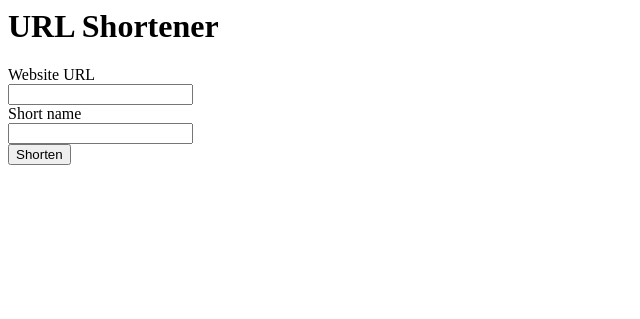
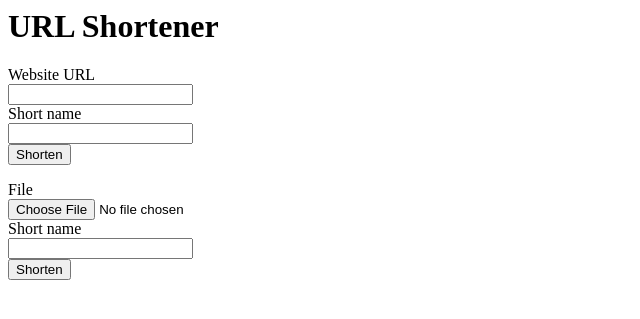
Before and after one commit to jordansbenjamin/url-shortener_FlaskApp, a Flask app: page / in a window 1280 px wide. Shown: the top 319 px of the page, without its empty margins (0-640 px from the left). Run offline with Flask 3, Linux system fonts and the light colour scheme.

Commit message:
Added file entry

```diff
--- a/app.py
+++ b/app.py
@@ -1,11 +1,12 @@
 from flask import Flask, render_template, request, redirect, url_for, flash
 import json
 import os.path
+from werkzeug.utils import secure_filename
 
 app = Flask(__name__)
 # Allows us to securely send messages back and forth to the user
 # For the time being because we're in development we can provide any string for the key but when in production create a strong randomised key
-app.secret_key = 'wqkbhcwklqfbwklebh'
+# app.secret_key = 'wqkbhcwklqfbwklebh'
 
 # Homepage/base url route is generally indicated with a /
 @app.route('/')
@@ -33,6 +34,16 @@ def your_url():
             flash('That short name has already been taken. Please select another name.')
             return redirect(url_for('home'))
 
+        # To check if this is a file or URL
+        if 'url' in request.form.keys():
+            urls[request.form['code']] = {'url': request.form['url']}
+        else:
+            f = request.files['file']
+            full_name = request.form['code'] + secure_filename(f.filename)
+            # Decide where to save the file
+            f.save('/Users/jordanbenjamin/Courses/Bootcamp/CoderAcademy/T1/Week10/url-shortener_FlaskApp/images_db/' + full_name)
+            urls[request.form['code']] = {'file': full_name}
+
         urls[request.form['code']] = {'url': request.form['url']}
         with open('urls.json', 'w') as url_file:
             json.dump(urls, url_file)
--- a/templates/home.html
+++ b/templates/home.html
@@ -9,6 +9,7 @@
 <h2>{{ message }}</h2>
 {% endfor %}
 
+<!-- Form for URL shortening -->
 <form action="your-url" method="post">
     <label for="url">Website URL</label>
     <br>
@@ -20,3 +21,16 @@
     <br>
     <input type="submit" value="Shorten">
 </form>
+
+<!-- Form for file uploads -->
+<form action="your-url" method="post" enctype="multipart/form-data">
+    <label for="file">File</label>
+    <br>
+    <input type="file" name="file" value="" required>
+    <br>
+    <label for="code">Short name</label>
+    <br>
+    <input type="text" name="code" value="" required>
+    <br>
+    <input type="submit" value="Shorten">
+</form>
--- a/urls.json
+++ /dev/null
@@ -1 +0,0 @@
-{"google": {"url": "https://yahoo.com"}, "goog": {"url": "https://google.com"}}
```
